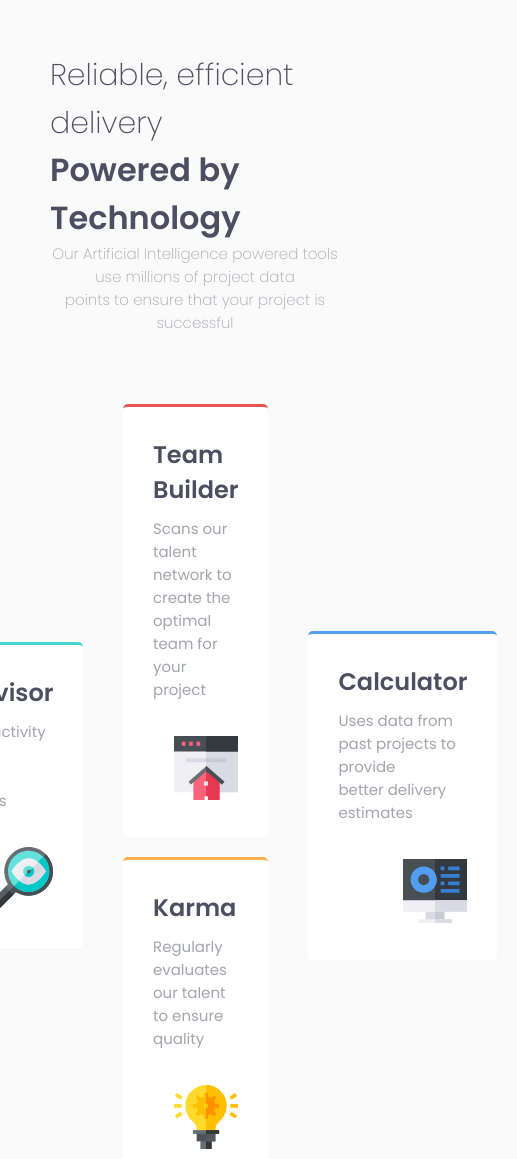
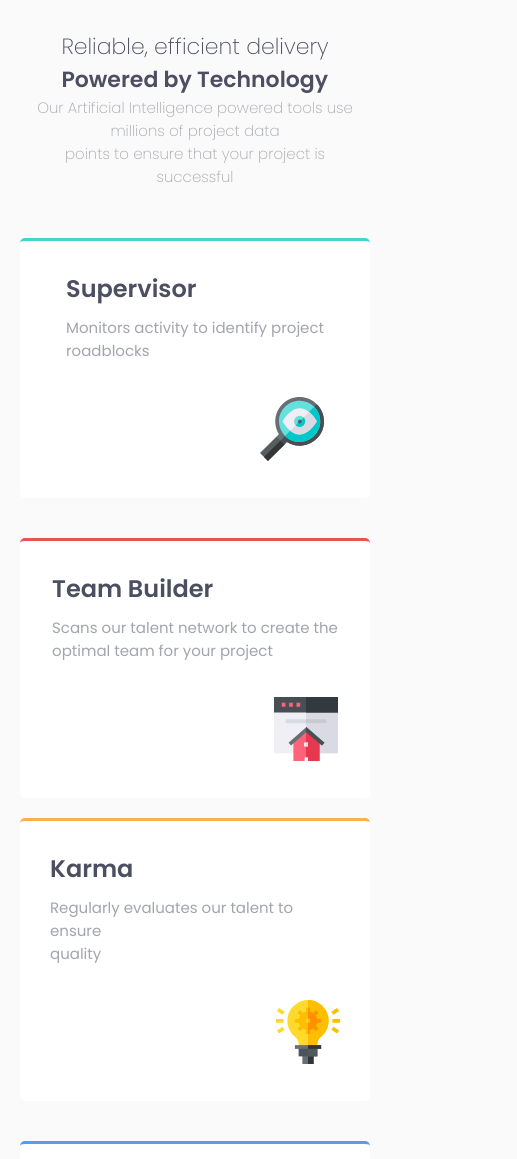
Before and after one commit to victoriamnx/Four-Card-Feature-Section, a plain HTML site: page index.html in a window 390 px wide. Shown: the top 1159 px of the page, 517 px wide, since content can reach past the window. Drawn offline with Linux system fonts and the light colour scheme.

Commit message:
added: responsiveness

```diff
--- a/style.css
+++ b/style.css
@@ -181,3 +181,166 @@ a:hover {
 a:active {
   text-decoration: underline;
 }
+
+@media only screen and (max-width: 768px) {
+  @import url("https://fonts.googleapis.com/css2?family=Poppins:wght@200;400;600&display=swap");
+
+  * {
+    margin: 0;
+    padding: 0;
+    box-sizing: border-box;
+  }
+
+  html,
+  body {
+    width: 100%;
+    height: 100%;
+    display: flex;
+    align-items: center;
+    flex-direction: column;
+    justify-content: top;
+    font-family: "Poppins", sans-serif;
+    color: hsl(234, 12%, 34%);
+    background-color: hsl(0, 0%, 98%);
+  }
+
+  #secao-cima {
+    display: flex;
+    align-items: center;
+    flex-direction: column;
+    justify-content: center;
+    padding: 30px;
+  }
+
+  #secao-cima h1 {
+    font-family: "Poppins", sans-serif;
+    font-weight: 700;
+    font-size: 22px;
+    color: hsl(234, 12%, 34%);
+  }
+
+
+  #secao-cima span {
+    font-family: "Poppins", sans-serif;
+    font-weight: 200;
+    font-size: 22px;
+    color: hsl(234, 12%, 34%);
+  }
+
+  #secao-cima p {
+    font-family: "Poppins", sans-serif;
+    font-weight: 200;
+    font-size: 15px;
+    color: hsl(229, 6%, 66%);
+    text-align: center;
+  }
+
+  section {
+    display: flex;
+    align-items: center;
+    flex-direction: column;
+    justify-content: space-between;
+  }
+
+  .iconbox {
+    margin-top: 35px;
+    float: right;
+  }
+
+  #secao-esquerda {
+    display: flex;
+    align-items: center;
+    flex-direction: column;
+    justify-content: space-between;
+    width: 350px;
+    background-color: white;
+    padding: 30px;
+    margin: 20px;
+    border-radius: 5px;
+    border-top: 3px solid hsl(180, 62%, 55%);
+  }
+
+  #secao-esquerda:hover {
+    transform: translateY(-0.8px);
+    box-shadow: rgba(28, 34, 26, 0.25) 0 8px 15px;
+  }
+
+  #secao-esquerda p {
+    font-size: 15px;
+    margin-top: 10px;
+    color: hsl(229, 6%, 66%);
+  }
+
+  #box-top {
+    display: flex;
+    align-items: center;
+    flex-direction: column;
+    justify-content: space-between;
+    background-color: white;
+    padding: 30px;
+    margin: 20px;
+    border-radius: 5px;
+    border-top: 3px solid hsl(0, 78%, 62%);
+  }
+
+  #box-top:hover {
+    transform: translateY(-0.8px);
+    box-shadow: rgba(28, 34, 26, 0.25) 0 8px 15px;
+  }
+
+  #box-top p {
+    font-size: 15px;
+    margin-top: 10px;
+    color: hsl(229, 6%, 66%);
+  }
+
+  #box-bottom {
+    display: flex;
+    align-items: center;
+    flex-direction: column;
+    justify-content: space-between;
+    background-color: white;
+    padding: 30px;
+    margin: 20px;
+    border-radius: 5px;
+    border-top: 3px solid hsl(34, 97%, 64%);
+  }
+
+  #box-bottom p {
+    font-size: 15px;
+    margin-top: 10px;
+    color: hsl(229, 6%, 66%);
+  }
+
+  #box-bottom:hover {
+    transform: translateY(-0.8px);
+    box-shadow: rgba(28, 34, 26, 0.25) 0 8px 15px;
+  }
+
+  #secao-direita {
+    display: flex;
+    align-items: center;
+    flex-direction: column;
+    justify-content: space-between;
+    background-color: white;
+    padding: 30px;
+    margin: 20px;
+    border-radius: 5px;
+    border-top: 3px solid hsl(212, 86%, 64%);
+  }
+
+  #secao-direita p {
+    font-size: 15px;
+    margin-top: 10px;
+    color: hsl(229, 6%, 66%);
+  }
+
+  #secao-direita:hover {
+    transform: translateY(-0.8px);
+    box-shadow: rgba(28, 34, 26, 0.25) 0 8px 15px;
+  }
+
+  .attribution {
+    margin: 20px;
+  }
+}
```
